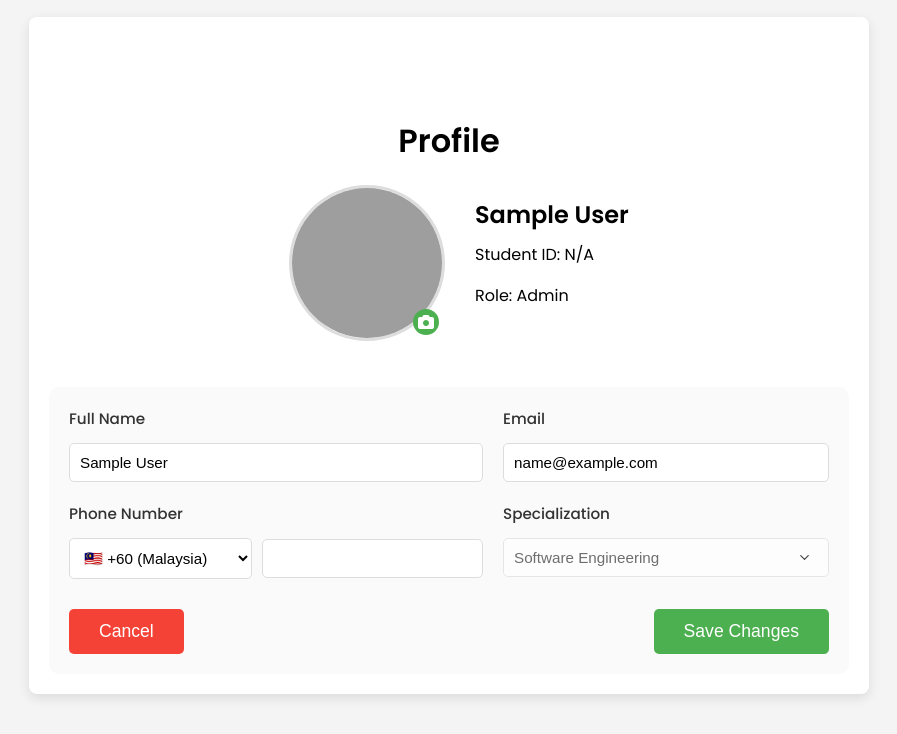
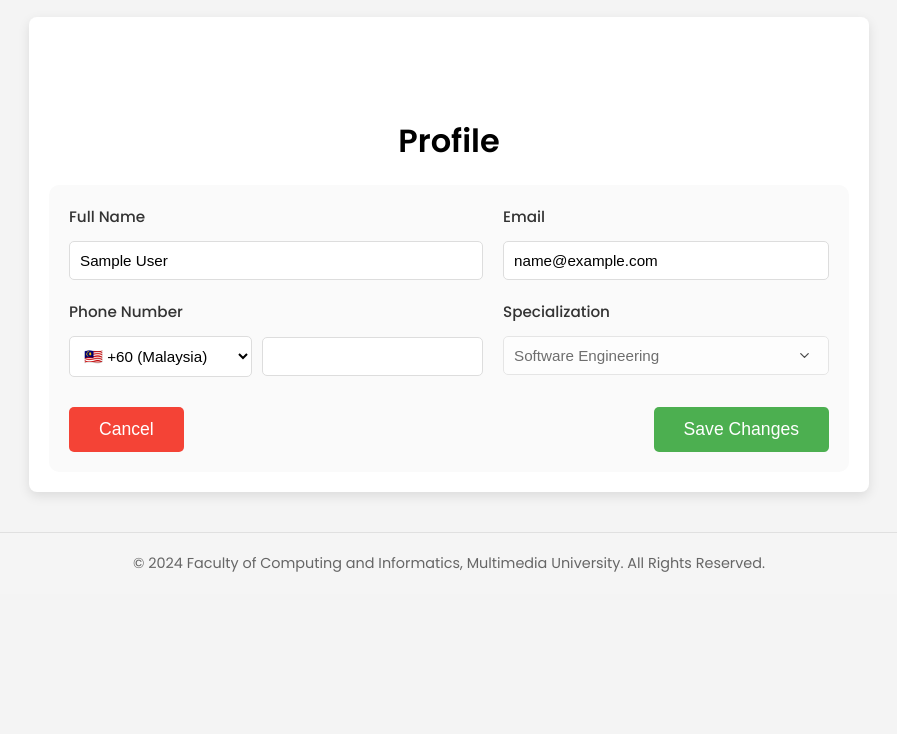
Before and after one commit to YongJinYit1214/final-year-project-management-system, a PHP site: page /pages/profile/profile-page.php in a window 1280 px wide. Shown: the part 83-817 px from the top of the page, without its empty margins (191-1088 px from the left). Run offline with PHP 8.4, Linux system fonts and the light colour scheme; the visitor is signed in with stand-in values (Sample User, id 1); grey boxes are pictures that could not be loaded.

Commit message:
Update profile-page.php

```diff
--- a/pages/profile/profile-page.php
+++ b/pages/profile/profile-page.php
@@ -107,21 +107,6 @@ CloseCon($conn);
     <div class="section content-section" id="profile">
         <h2>Profile</h2>
         <div class="profile-container">
-            <div class="profile-header">
-                <div class="profile-avatar">
-                    <img src="https://hds.hel.fi/images/foundation/visual-assets/placeholders/user-image-s@3x.png" alt="Profile Picture">
-                    <label class="change-avatar-btn">
-                        <i class="fas fa-camera"></i>
-                        <input type="file" id="avatarInput" accept="image/*" hidden>
-                    </label>
-                </div>
-                <div class="profile-info">
-                    <h3><?php echo htmlspecialchars($user_data['full_name']); ?></h3>
-                    <p class="user-id">Student ID: <?php echo htmlspecialchars($user_data['student_id'] ?? 'N/A'); ?></p>
-                    <p class="user-role">Role: <?php echo ucfirst(htmlspecialchars($user_data['role'])); ?></p>
-                </div>
-            </div>
-
             <form class="profile-form">
                 <div class="form-grid">
                     <div class="form-group">
```
